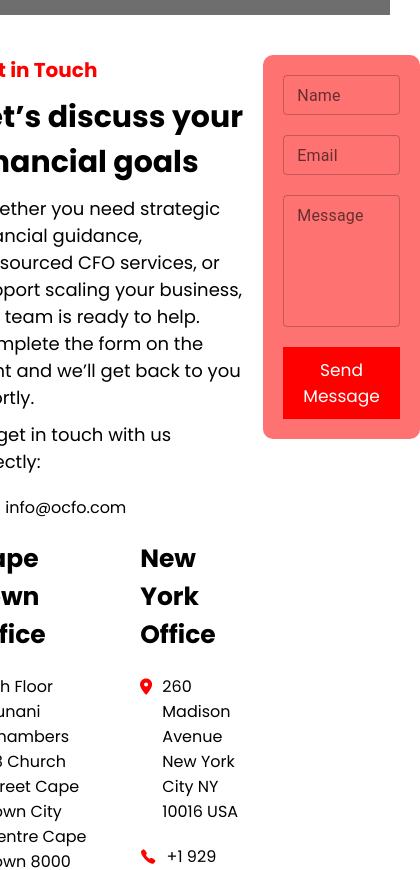
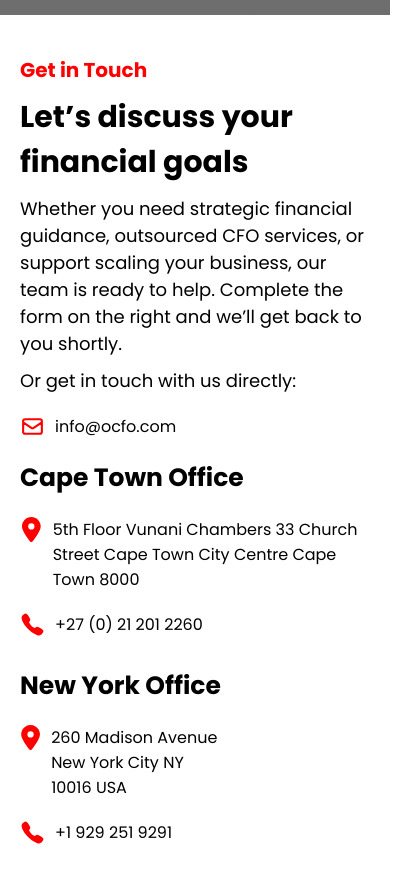
Before and after one commit to naeem2000/outsourced-cfo, a Next.js app: page / in a window 390 px wide. Shown: the part 4860-5730 px from the top of the page, 420 px wide, since content can reach past the window. Built offline with nearby package versions, Linux system fonts and the light colour scheme; grey boxes are pictures that could not be loaded.

Commit message:
feat/finished contact

```diff
--- a/app/globals.css
+++ b/app/globals.css
@@ -86,3 +86,20 @@
 .swiper-pagination-bullet-active {
   background: red !important;
 }
+
+.css-hvjq6j-MuiFormLabel-root-MuiInputLabel-root.Mui-focused {
+  color: white !important;
+}
+
+.css-18p5xg2-MuiNotchedOutlined-root-MuiOutlinedInput-notchedOutline {
+  border-color: white !important;
+}
+
+.css-1blp12k-MuiInputBase-root-MuiOutlinedInput-root {
+  font-size: 14px !important;
+}
+
+.css-msbelq-MuiInputBase-input-MuiOutlinedInput-input {
+
+  font-size: 14px !important;
+}
--- a/app/page.css
+++ b/app/page.css
@@ -339,7 +339,7 @@
 
 .contact .max-width .contact-body {
   display: flex;
-  align-items: flex-start;
+  align-items: center;
   justify-content: center;
   gap: 20px;
 }
@@ -426,8 +426,34 @@
   scale: 1.1;
 }
 
-@media screen and (max-width: 768px) {
+@media screen and (max-width: 1024px) {
   .contact {
     padding-top: 40px;
   }
+
+  .contact .max-width .contact-body {
+    flex-direction: column;
+    gap: 10px;
+  }
+
+  .contact .max-width .contact-body .right {
+    width: 100%;
+  }
+
+  .contact .max-width .contact-body .right button {
+    padding: 5px 10px;
+    font-size: 16px;
+  }
 }
+
+@media screen and (max-width: 768px) {
+  .contact .max-width .contact-body .left .links .cities {
+    flex-direction: column;
+    gap: 10px;
+  }
+
+  .contact .max-width .contact-body .left .links .cities div .text-icon p {
+    max-width: unset;
+    width: 100%;
+  }
+}
```
